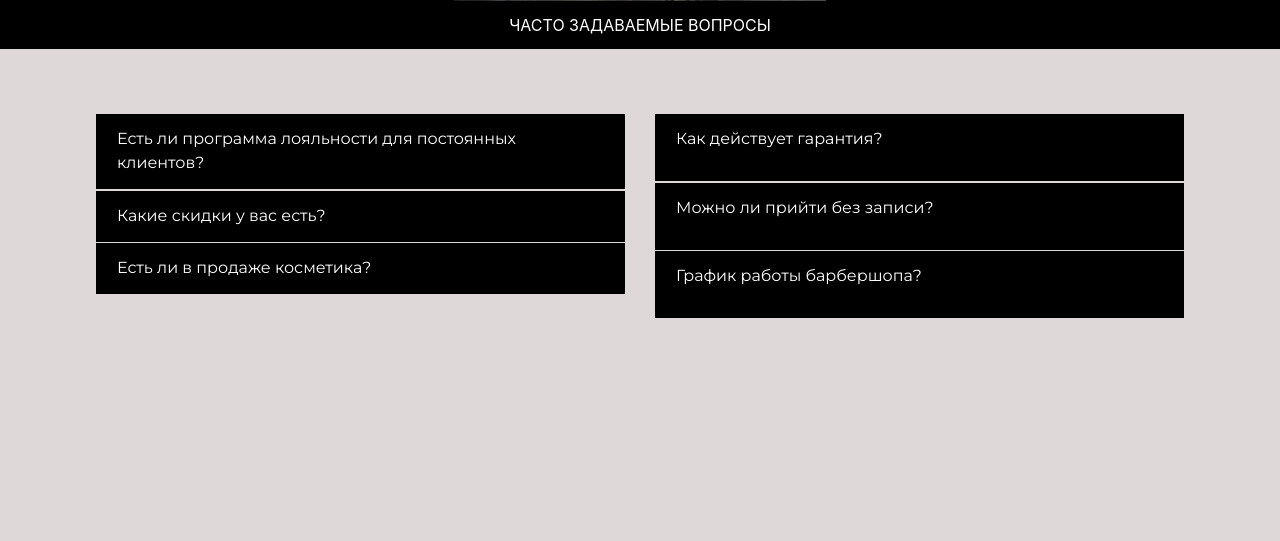
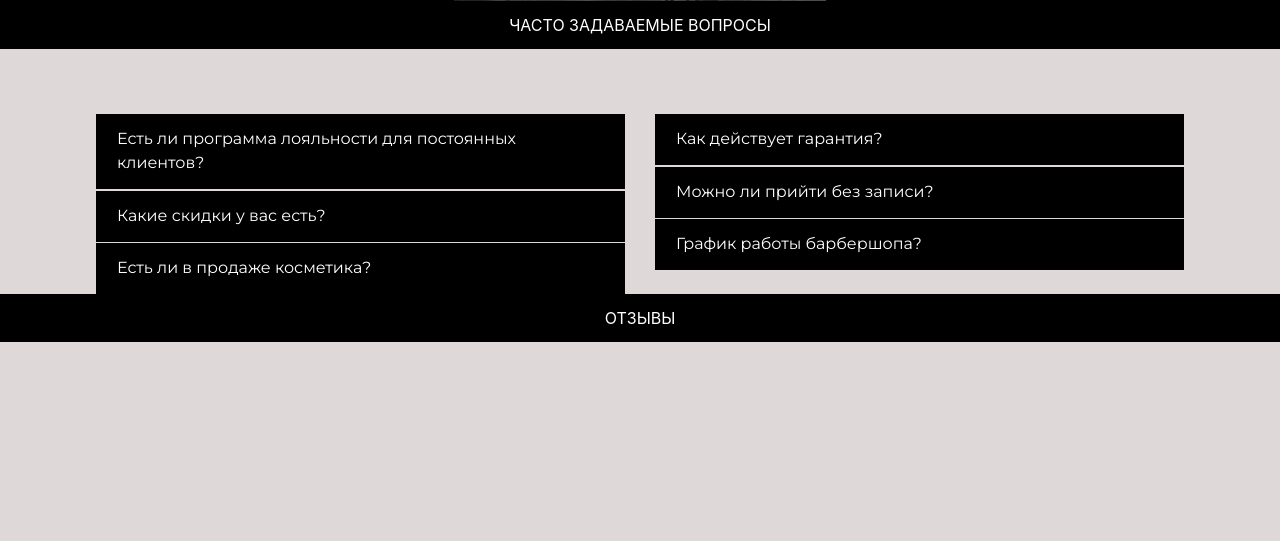
Before and after one commit to nickita38r/HIS, a Django app: page / in a window 1280 px wide. Shown: the part 1607-2148 px from the top of the page. Run offline with Django 4.2, Linux system fonts and the light colour scheme; data comes from the database, SQL or seed files in the repository; some libraries are stand-ins or nearby versions.

Commit message:
miha_loh

```diff
--- a/his_barber/mainapp/templates/base.html
+++ b/his_barber/mainapp/templates/base.html
@@ -127,7 +127,10 @@
               {% for question in qustionRight %}
               <details class="card">
                 <summary class="card-header">
-                  <p style="color:#fff;">{{ question.title }}</p>
+                  <span class="question">
+                    <p>{{ question.title }}</p>
+                  </span>
+
                 </summary>
                 <div class="card-body">
                   {{ question.answer }}
@@ -138,6 +141,12 @@
 
           </div>
       </div>
+      <div class="title">
+        <div class="title-text" >
+          ОТЗЫВЫ
+        </div>
+      </div>
+
 
       <div class="row">
         <div class="question">
@@ -145,6 +154,8 @@
           <div class="col-right"></div>
         </div>
       </div>
+
+
 
 
 
--- a/text.txt
+++ /dev/null
@@ -1 +0,0 @@
-tint tint
```
Also changed, not shown: 1 other file.
